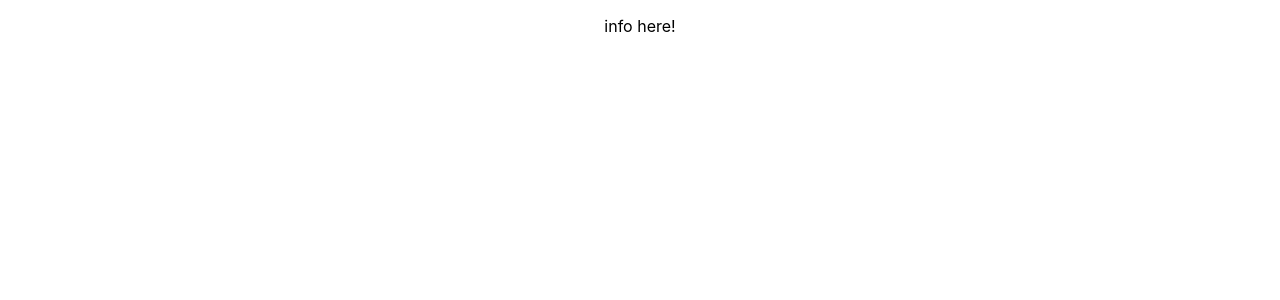
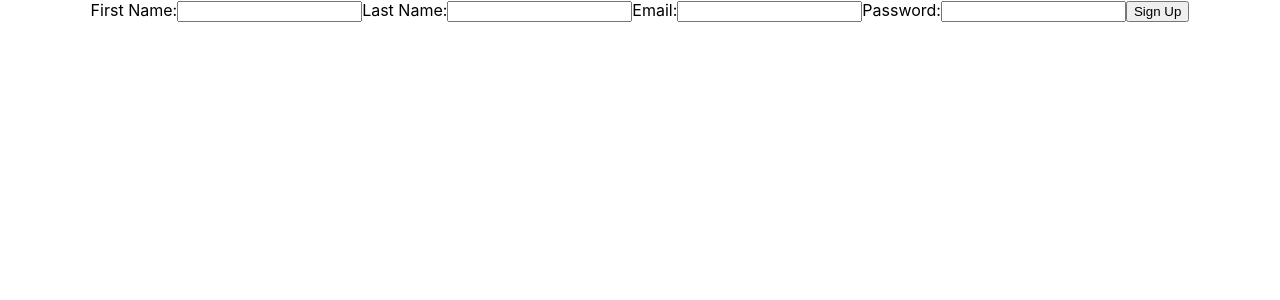
Before and after one commit to Allison-Ause/giftplanner-prelim, a React (Create React App) app: page /auth/1 in a window 1280 px wide. Shown: the top 300 px of the page. Built offline with nearby package versions, Linux system fonts and the light colour scheme.

Commit message:
visual form with changing authMethod

```diff
--- a/src/App.js
+++ b/src/App.js
@@ -1,14 +1,16 @@
 import './App.css';
 import { Switch, Route, Redirect } from 'react-router-dom';
-import Auth from './components/Auth.js';
+import Auth from './components/AuthPage.js';
+import Gifts from './components/Gifts';
 
 function App() {
   return (
     <div className="App">
       <Switch>
-        <Route path="/auth/:type" component={Auth}/>
+        <Route path="/auth/:type" component={Auth} />
+        <Route path="/gifts" component={Gifts} />
         <Route path="*">
-            <Redirect to="/auth/sign-up"/>
+          <Redirect to="/auth/sign-up" />
         </Route>
       </Switch>
     </div>
--- a/src/components/Auth.js
+++ /dev/null
@@ -1,9 +0,0 @@
-
-export default function Auth() {
-
-  return (
-    <div>
-      <p>info here!</p>
-    </div>
-  )
-}
--- /dev/null
+++ b/src/components/AuthPage.js
@@ -0,0 +1,16 @@
+import { useParams } from 'react-router-dom';
+import SignInForm from './SignInForm';
+import SignUpForm from './SignUpForm';
+
+export default function Auth() {
+  const { type: authMethod } = useParams();
+  // const presentableAuthMethod = authMethod === 'sign-in' ? 'Sign In' : 'Sign Up';
+  return (
+    <div>
+      {(authMethod === 'sign-up' && <h1>Sign-Up</h1>) ||
+        (authMethod === 'sign-in' && <h1>Sign-In</h1>)}
+
+      {authMethod === 'sign-up' ? <SignInForm /> : <SignUpForm />}
+    </div>
+  );
+}
--- /dev/null
+++ b/src/components/Gifts.js
@@ -0,0 +1,7 @@
+export default function Gifts() {
+  return (
+    <div>
+      <p>here there be text!</p>
+    </div>
+  );
+}
--- /dev/null
+++ b/src/components/SignInForm.js
@@ -0,0 +1,15 @@
+export default function SignInForm() {
+  return (
+    <form>
+      <label>
+        Email:
+        <input />
+      </label>
+      <label>
+        Password:
+        <input />
+      </label>
+      <button>Sign In</button>
+    </form>
+  );
+}
--- /dev/null
+++ b/src/components/SignUpForm.js
@@ -0,0 +1,23 @@
+export default function SignUpForm() {
+  return (
+    <form>
+      <label>
+        First Name:
+        <input />
+      </label>
+      <label>
+        Last Name:
+        <input />
+      </label>
+      <label>
+        Email:
+        <input />
+      </label>
+      <label>
+        Password:
+        <input />
+      </label>
+      <button>Sign Up</button>
+    </form>
+  );
+}
```
